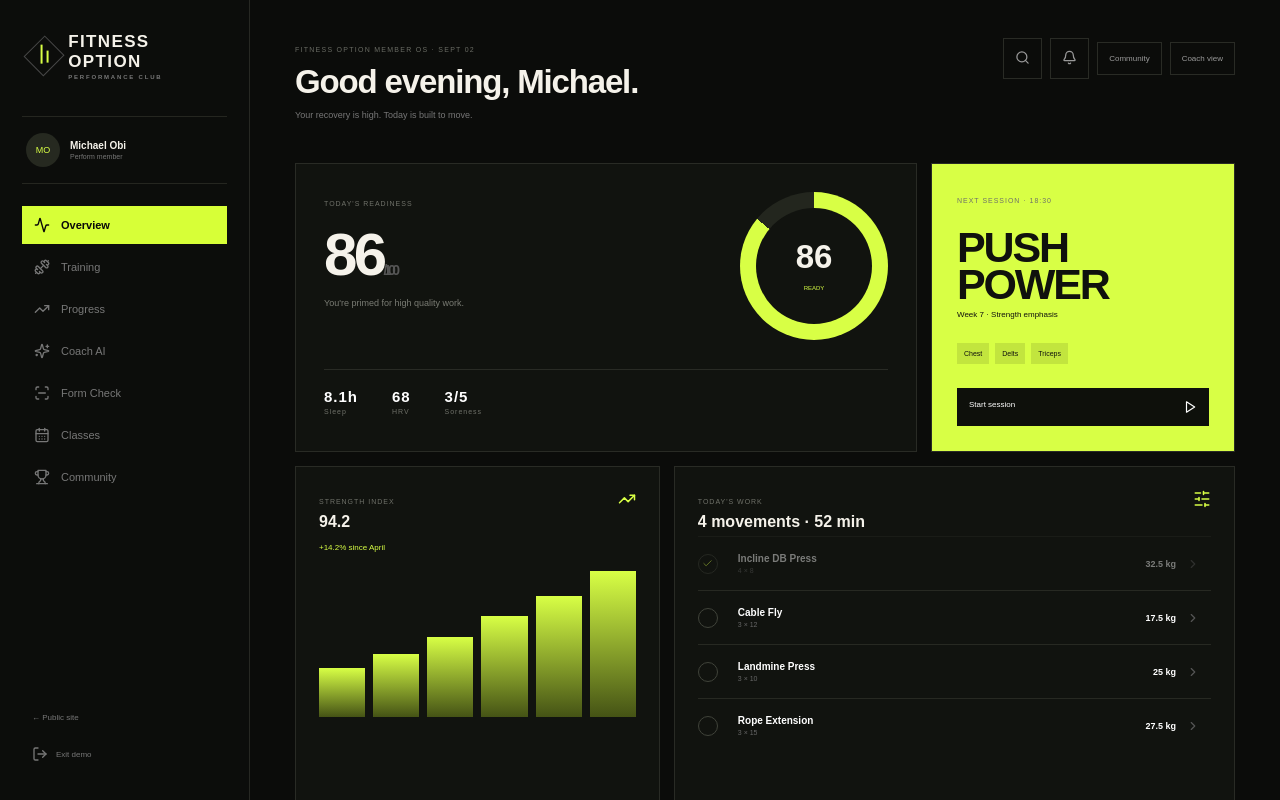
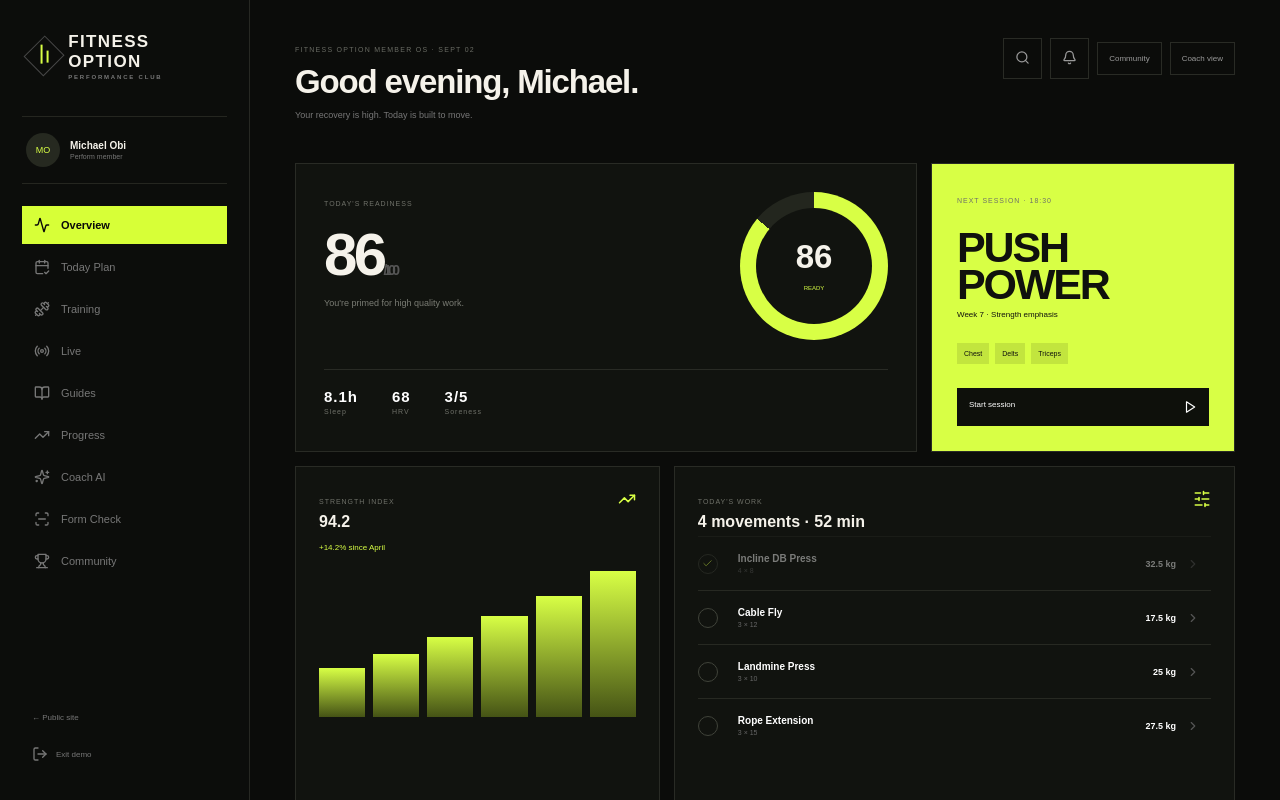
Before and after one commit to TechCodinz/duches-luxury-services, a Next.js app: page /vanta/app in a window 1280 px wide. Shown: the top 800 px of the page. Built offline with nearby package versions, Linux system fonts and the light colour scheme; no server answers.

Commit message:
feat(fitness-option): wire live guides and daily plan across navigation

```diff
--- a/app/vanta/ui.tsx
+++ b/app/vanta/ui.tsx
@@ -1,18 +1,18 @@
 import Link from "next/link";
-import { ArrowUpRight, Activity, CalendarDays, Dumbbell, MessageCircle, Sparkles, TrendingUp, Users, WalletCards, Target, UserRoundCog, Settings, LogOut, Trophy, Droplets, Utensils, Bell, Search, Check, ChevronRight, Flame, ShieldCheck, ScanLine } from "lucide-react";
+import { ArrowUpRight, Activity, CalendarDays, Dumbbell, MessageCircle, Sparkles, TrendingUp, Users, WalletCards, Target, UserRoundCog, Settings, LogOut, Trophy, Droplets, Utensils, Bell, Search, Check, ChevronRight, Flame, ShieldCheck, ScanLine, Radio, BookOpen, CalendarCheck2 } from "lucide-react";
 
 export function Brand(){return <Link className="v-brand" href="/vanta"><span className="v-mark"><i/><b/></span><span>FITNESS OPTION<small>PERFORMANCE CLUB</small></span></Link>}
-export function PublicNav(){return <header className="v-head"><Brand/><nav><Link href="/vanta#programs">Training</Link><Link href="/vanta#classes">Classes</Link><Link href="/vanta#stories">Stories</Link><Link href="/vanta/community">Community</Link><Link href="/vanta/app">Member OS</Link></nav><div><Link className="v-sign" href="/vanta/app">Sign in</Link><Link className="v-mini" href="/vanta/join">Join Fitness Option <ArrowUpRight size={15}/></Link></div></header>}
+export function PublicNav(){return <header className="v-head"><Brand/><nav><Link href="/vanta#programs">Training</Link><Link href="/vanta/live">Live</Link><Link href="/vanta/guides">Guides</Link><Link href="/vanta/community">Community</Link><Link href="/vanta/app">Member OS</Link></nav><div><Link className="v-sign" href="/vanta/app">Sign in</Link><Link className="v-mini" href="/vanta/join">Join Fitness Option <ArrowUpRight size={15}/></Link></div></header>}
 export function Eyebrow({children}:{children:React.ReactNode}){return <div className="v-eye"><span/>{children}</div>}
 export function CTA({href="/vanta/contact",children,ghost=false}:{href?:string;children:React.ReactNode;ghost?:boolean}){return <Link className={`v-cta ${ghost?"ghost":""}`} href={href}>{children}<ArrowUpRight size={17}/></Link>}
-export function Footer(){return <footer className="v-footer"><Brand/><p>Performance engineered in Lagos.<br/>Built for people who take progress personally.</p><div><Link href="/vanta#programs">Training</Link><Link href="/vanta/community">Community</Link><Link href="/vanta/app">Member OS</Link><Link href="/vanta/join">Join</Link></div><small>© 2026 Fitness Option · Client demonstration experience</small></footer>}
+export function Footer(){return <footer className="v-footer"><Brand/><p>Performance engineered in Lagos.<br/>Built for people who take progress personally.</p><div><Link href="/vanta/live">Live</Link><Link href="/vanta/guides">Guides</Link><Link href="/vanta/community">Community</Link><Link href="/vanta/join">Join</Link></div><small>© 2026 Fitness Option · Client demonstration experience</small></footer>}
 
 type NavItem=readonly [string,React.ComponentType<{size?:number}>,string];
-const memberItems:readonly NavItem[]=[["Overview",Activity,"/vanta/app"],["Training",Dumbbell,"/vanta/app#training"],["Progress",TrendingUp,"/vanta/app#progress"],["Coach AI",Sparkles,"/vanta/app#coach-ai"],["Form Check",ScanLine,"/vanta/form-check"],["Classes",CalendarDays,"/vanta#classes"],["Community",Trophy,"/vanta/community"]] as const;
-const trainerItems:readonly NavItem[]=[["Overview",Activity,"/vanta/trainer"],["Clients",Users,"/vanta/trainer#clients"],["Programming",Dumbbell,"/vanta/trainer#programming"],["Schedule",CalendarDays,"/vanta/trainer#schedule"],["Member OS",TrendingUp,"/vanta/app"],["Community",Trophy,"/vanta/community"]] as const;
-const adminItems:readonly NavItem[]=[["Command center",Activity,"/vanta/admin"],["Members",Users,"/vanta/admin#members"],["Revenue",WalletCards,"/vanta/admin#revenue"],["Leads",Target,"/vanta/admin#leads"],["Classes",CalendarDays,"/vanta#classes"],["Coaches",UserRoundCog,"/vanta/trainer"],["Growth",TrendingUp,"/vanta/community"]] as const;
+const memberItems:readonly NavItem[]=[["Overview",Activity,"/vanta/app"],["Today Plan",CalendarCheck2,"/vanta/daily"],["Training",Dumbbell,"/vanta/app#training"],["Live",Radio,"/vanta/live"],["Guides",BookOpen,"/vanta/guides"],["Progress",TrendingUp,"/vanta/app#progress"],["Coach AI",Sparkles,"/vanta/app#coach-ai"],["Form Check",ScanLine,"/vanta/form-check"],["Community",Trophy,"/vanta/community"]] as const;
+const trainerItems:readonly NavItem[]=[["Overview",Activity,"/vanta/trainer"],["Clients",Users,"/vanta/trainer#clients"],["Programming",Dumbbell,"/vanta/trainer#programming"],["Publish",BookOpen,"/vanta/trainer#publish"],["Go Live",Radio,"/vanta/live"],["Schedule",CalendarDays,"/vanta/trainer#schedule"],["Member OS",TrendingUp,"/vanta/app"],["Community",Trophy,"/vanta/community"]] as const;
+const adminItems:readonly NavItem[]=[["Command center",Activity,"/vanta/admin"],["Members",Users,"/vanta/admin#members"],["Revenue",WalletCards,"/vanta/admin#revenue"],["Leads",Target,"/vanta/admin#leads"],["Live + Content",Radio,"/vanta/admin#content"],["Classes",CalendarDays,"/vanta#classes"],["Coaches",UserRoundCog,"/vanta/trainer"],["Growth",TrendingUp,"/vanta/community"]] as const;
 export function OSShell({role,children}:{role:"member"|"trainer"|"admin";children:React.ReactNode}){const items=role==="member"?memberItems:role==="trainer"?trainerItems:adminItems;const person=role==="member"?["MO","Michael Obi","Perform member"]:role==="trainer"?["KO","Kene Okafor","Head coach"]:["FO","Fitness Option Owner","Admin access"];return <div className="v-os"><aside><Brand/><div className="v-profile"><div>{person[0]}</div><span><b>{person[1]}</b><small>{person[2]}</small></span></div><nav>{items.map(([label,Icon,href],i)=><Link className={`fo-os-nav ${i===0?"active":""}`} href={href} key={label}><Icon size={16}/>{label}</Link>)}</nav><div className="v-side-bottom"><Link href="/vanta">← Public site</Link><Link href="/vanta" className="fo-signout"><LogOut size={16}/>Exit demo</Link></div></aside>{children}</div>}
-export function OSTop({kicker,title,copy,links=[]}:{kicker:string;title:string;copy:string;links?:{href:string;label:string}[]}){return <div className="v-os-top"><div><small>{kicker}</small><h1>{title}</h1><p>{copy}</p></div><div className="v-top-tools"><Link href="/vanta/community" aria-label="Community"><Search size={15}/></Link><Link href="/vanta/community" aria-label="Notifications"><Bell size={15}/><i/></Link>{links.map(x=><Link href={x.href} key={x.href}>{x.label}</Link>)}</div></div>}
+export function OSTop({kicker,title,copy,links=[]}:{kicker:string;title:string;copy:string;links?:{href:string;label:string}[]}){return <div className="v-os-top"><div><small>{kicker}</small><h1>{title}</h1><p>{copy}</p></div><div className="v-top-tools"><Link href="/vanta/guides" aria-label="Search guides"><Search size={15}/></Link><Link href="/vanta/community" aria-label="Notifications"><Bell size={15}/><i/></Link>{links.map(x=><Link href={x.href} key={x.href}>{x.label}</Link>)}</div></div>}
 export function CardTitle({kicker,title,children}:{kicker:string;title:string;children?:React.ReactNode}){return <div className="v-card-title"><div><span>{kicker}</span><h3>{title}</h3></div>{children}</div>}
 export function CheckDot(){return <span className="v-checkdot"><Check size={11}/></span>}
-export {ArrowUpRight,Activity,CalendarDays,Dumbbell,MessageCircle,Sparkles,TrendingUp,Users,WalletCards,Target,UserRoundCog,Settings,Trophy,Droplets,Utensils,Bell,Search,Check,ChevronRight,Flame,ShieldCheck,ScanLine};
+export {ArrowUpRight,Activity,CalendarDays,Dumbbell,MessageCircle,Sparkles,TrendingUp,Users,WalletCards,Target,UserRoundCog,Settings,Trophy,Droplets,Utensils,Bell,Search,Check,ChevronRight,Flame,ShieldCheck,ScanLine,Radio,BookOpen,CalendarCheck2};
```
